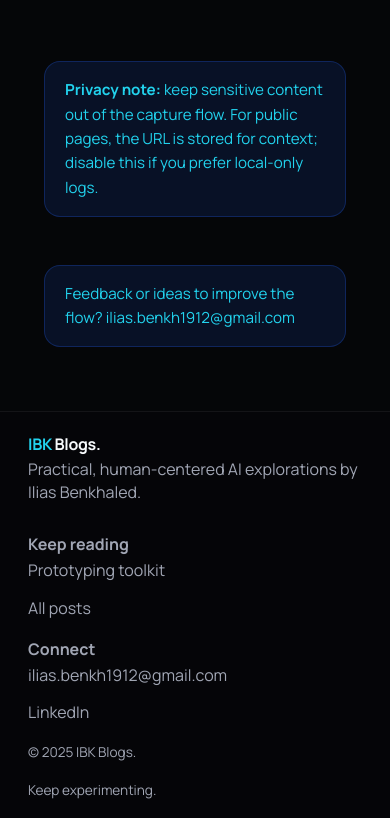
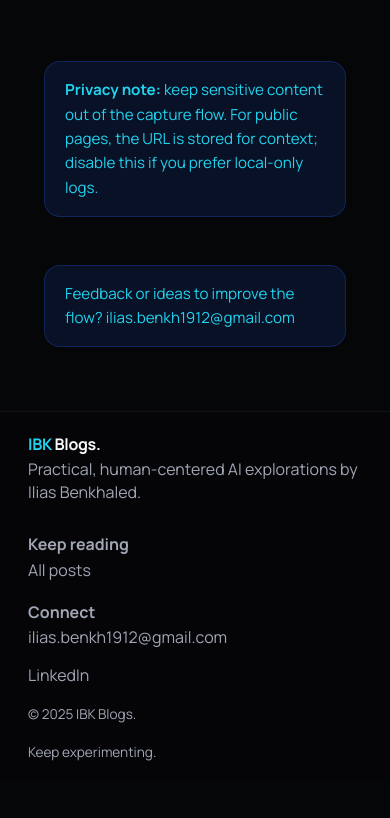
Before and after one commit to Ib191/ibk-portfolio, a website: page blog/lingualift.html in a window 390 px wide. Shown: the part 2788-3606 px from the top of the page. After the commit the page ends 3568 px from the top, so only its background shows below. Drawn offline with Linux system fonts and the light colour scheme.

```diff
--- a/blog/lingualift.html
+++ b/blog/lingualift.html
@@ -155,7 +155,6 @@
         <div class="footer-col">
           <strong>Keep reading</strong>
           <div class="footer-nav">
-            <a href="ai-prototyping-toolkit.html">Prototyping toolkit</a>
             <a href="../blog.html">All posts</a>
           </div>
         </div>
```
